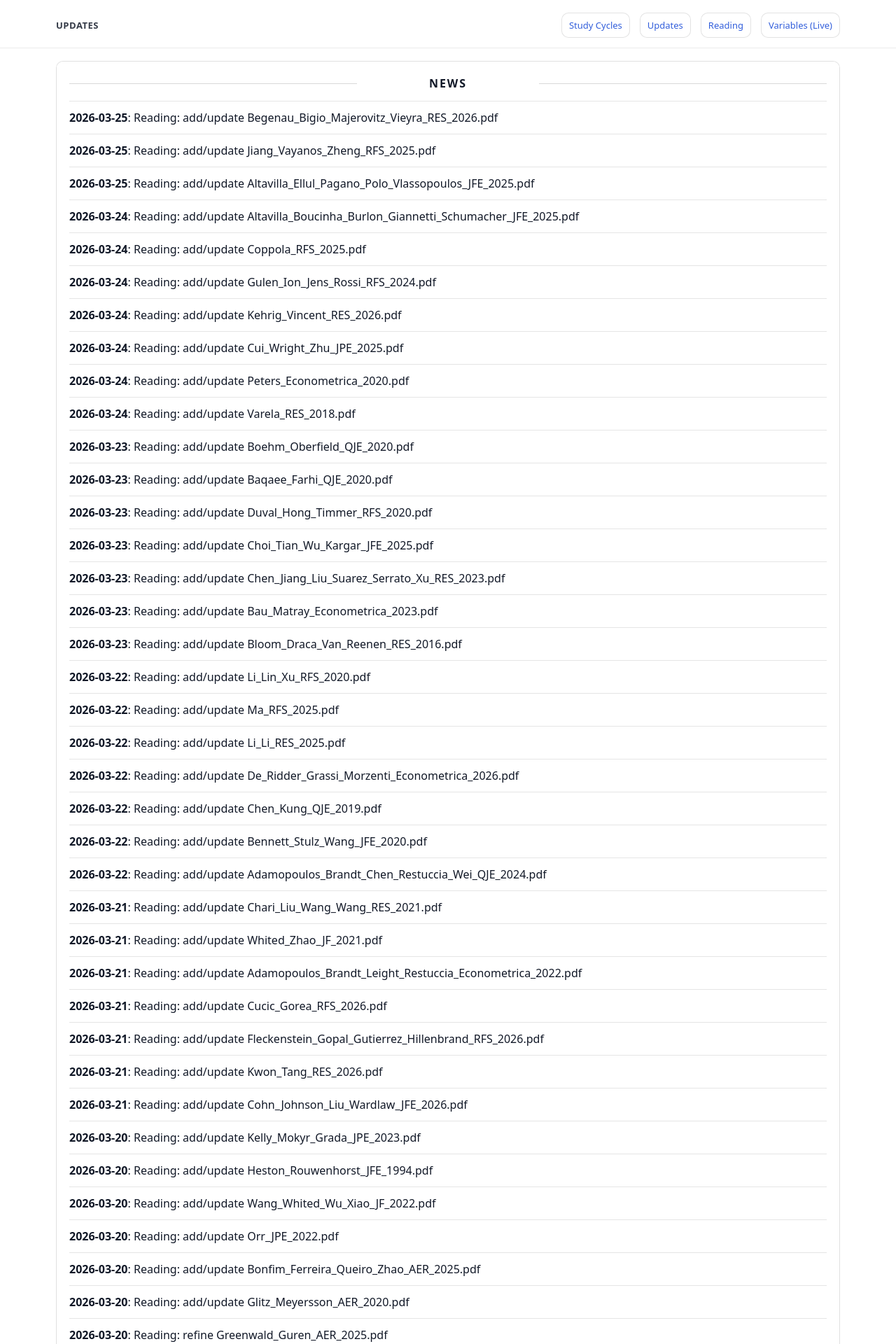
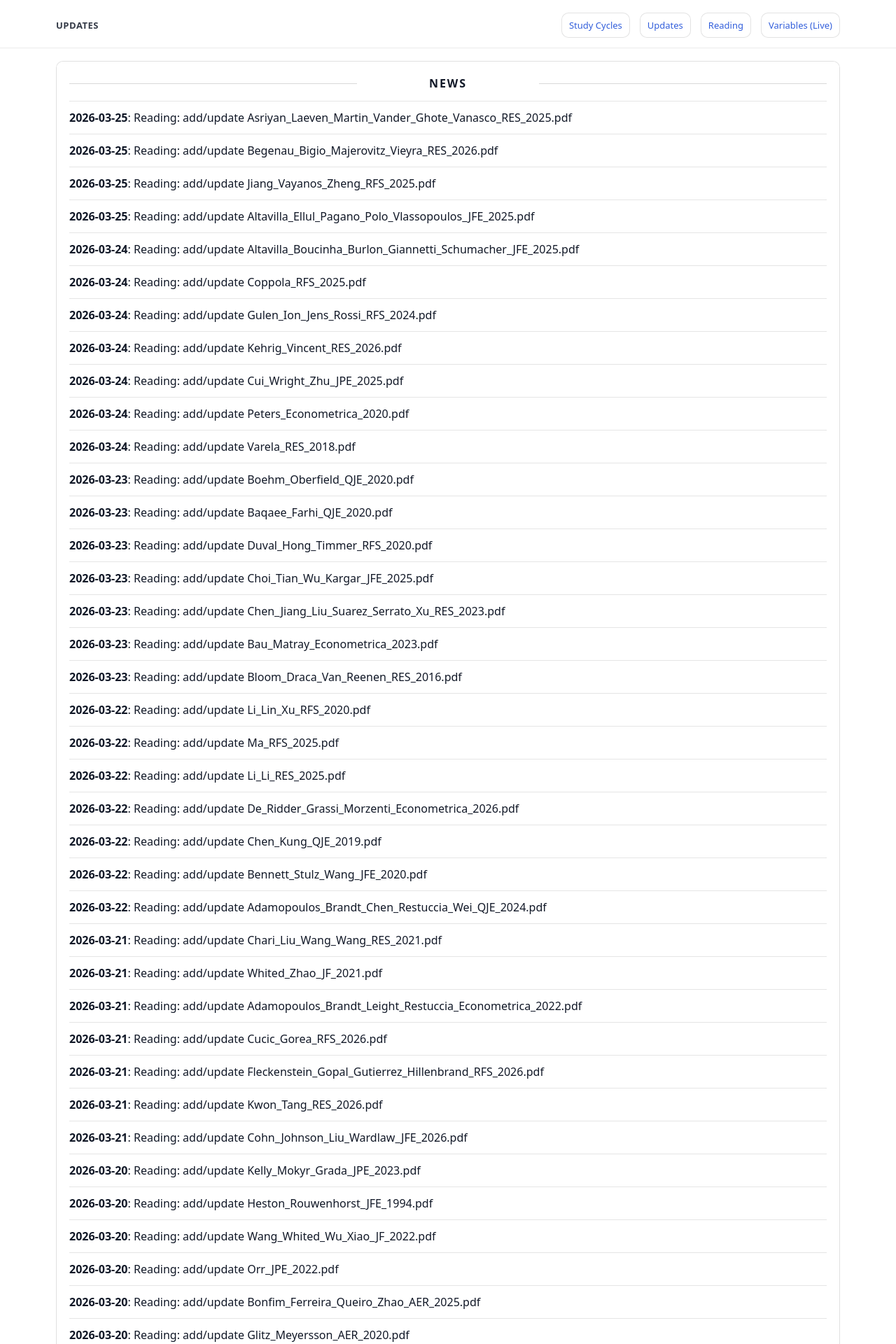
Before and after one commit to yaxinzn/study-archive, a Jekyll site: the page built from updates/index.md, in a window 1280 px wide. Shown: the top 1920 px of the page at 70% size. Built offline with Jekyll 4.4.1, drawn with Linux system fonts in a browser that asks for light colours; some of the changed text lies outside the part shown.

Commit message:
chore: update NEWS feed

```diff
--- a/_data/news.yml
+++ b/_data/news.yml
@@ -1,4 +1,7 @@
 # Auto-generated update history (sorted newest -> oldest). Do not edit manually.
+- ts: "1774434047"
+  date: "2026-03-25"
+  title: "Reading: add/update Asriyan_Laeven_Martin_Vander_Ghote_Vanasco_RES_2025.pdf"
 - ts: "1774433058"
   date: "2026-03-25"
   title: "Reading: add/update Begenau_Bigio_Majerovitz_Vieyra_RES_2026.pdf"
```
